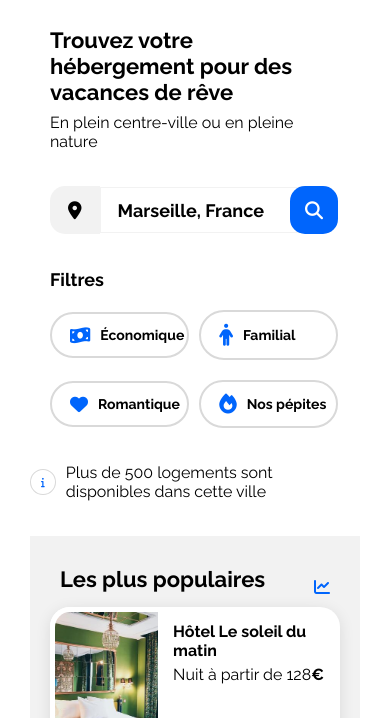
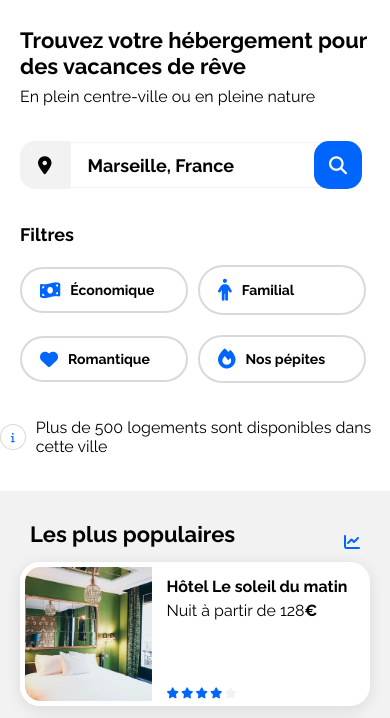
Before and after one commit to Bronx-AR/Booki, a plain HTML site: page index.html in a window 390 px wide. Shown: the part 118-836 px from the top of the page. Drawn offline with Linux system fonts and the light colour scheme.

Commit message:
modif avant mentorat

```diff
--- a/css/style.css
+++ b/css/style.css
@@ -23,11 +23,13 @@ input, ul {
 
 /* --- Propriétés Globales --- */
 
-body {
+#bloc-page {
     margin: auto;
     max-width: 1440px;
-    padding-left: 30px;
-    padding-right: 30px;
+}
+
+body {
+    margin: 0px 50px 0px 50px;
 }
 
 h2 {
@@ -492,6 +494,10 @@ footer h4, footer ul {
 
     /* --- Reset de marge --- */
 
+    body {
+        margin: 0;
+    }
+
     header, nav ul, nav a, .hebergements_populaires, #activites {
         margin: 0;
     }
--- a/index.html
+++ b/index.html
@@ -14,6 +14,7 @@
     <title>Booki</title>
 </head>
 <body>
+    <div id="bloc-page">
         <header>
             <div class="logo">
                 <img src="./images/logo/Booki.png" alt="Logo Booki">
@@ -294,5 +295,6 @@
                 </ul>
             </div>
         </footer>
+    </div>
 </body>
 </html>
```
Lines whose indentation alone changed are shown as unchanged.
